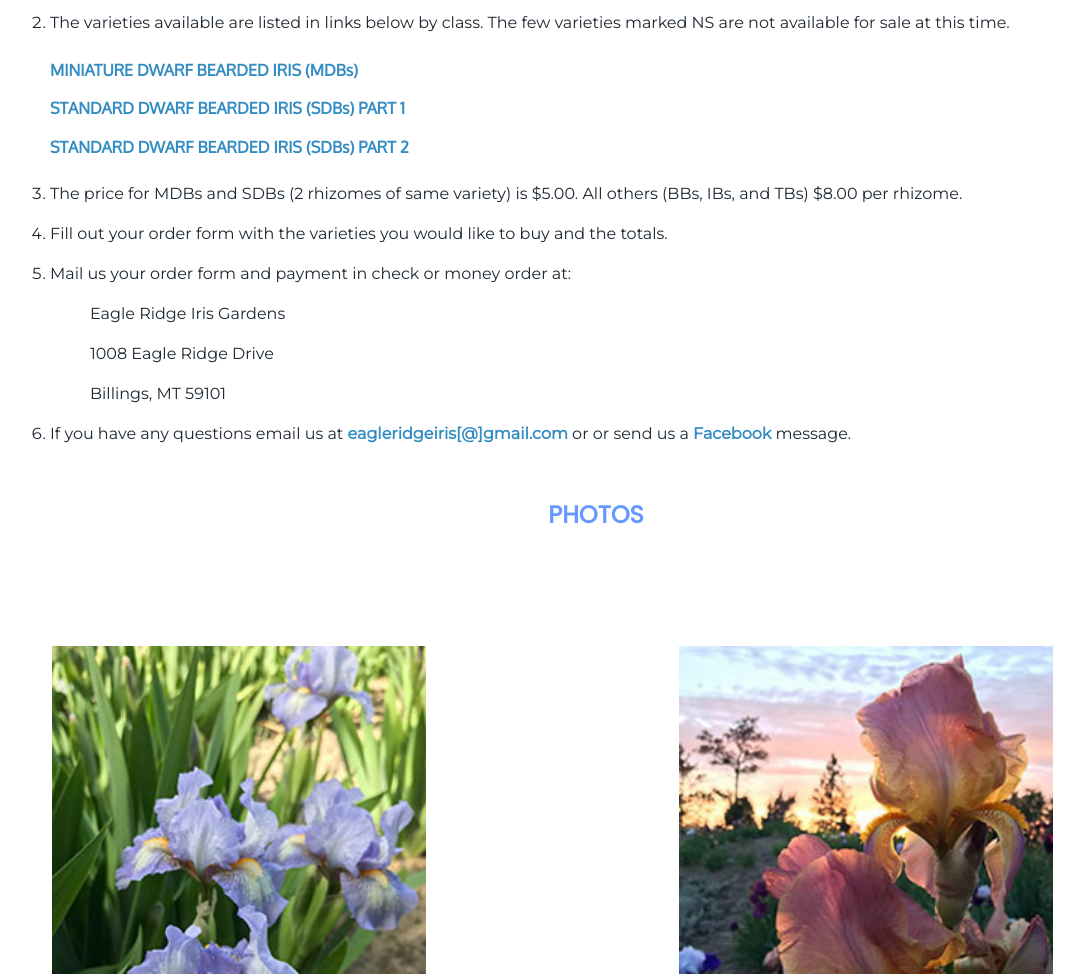
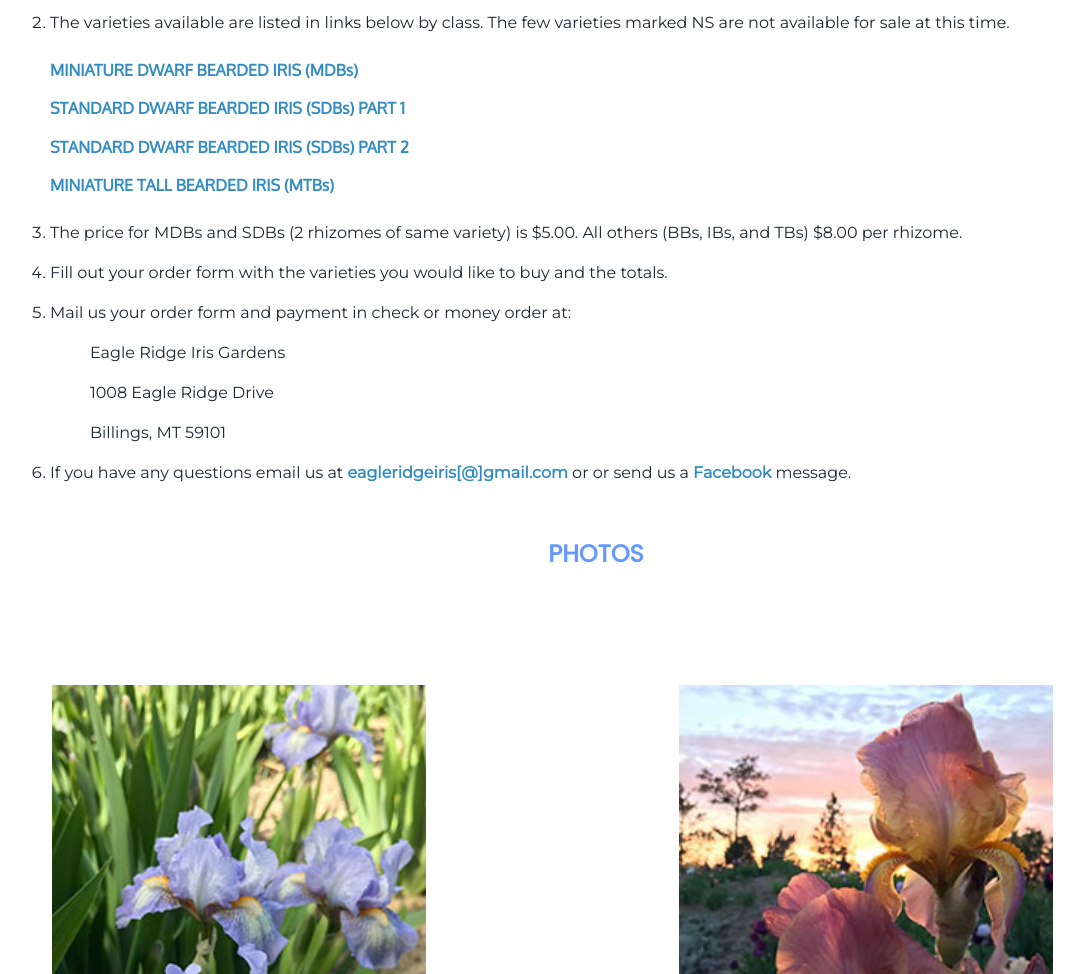
Before and after one commit to janroddy/eagle-ridge-iris, a plain HTML site: page index.html in a window 1280 px wide. Shown: the part 1478-2452 px from the top of the page, without its empty margins (44-1128 px from the left). Drawn offline with nearby package versions, Linux system fonts and the light colour scheme.

Commit message:
added MTBS.pdf and link

```diff
--- a/index.html
+++ b/index.html
@@ -62,6 +62,7 @@
                 <p><a id="order-link" href="mdbs.pdf" target="_blank" >MINIATURE DWARF BEARDED IRIS (MDBs) </a></p>
                 <p><a id="order-link" href="sdbs1.pdf" target="_blank" >STANDARD DWARF BEARDED IRIS (SDBs) PART 1</a></p>
                 <p><a id="order-link" href="sdbs2.pdf" target="_blank" >STANDARD DWARF BEARDED IRIS (SDBs) PART 2</a></p></li>
+                <p><a id="order-link" href="mtbs.pdf" target="_blank" >MINIATURE TALL BEARDED IRIS (MTBs) </a></p></li>
              <li>The price for MDBs and SDBs (2 rhizomes of same variety) is $5.00.  All others (BBs, IBs, and TBs) $8.00 per rhizome. </li>
              <li>Fill out your order form with the varieties you would like to buy and the totals. </li>
              <li>Mail us your order form and payment in check or money order at:
```
Also changed, not shown: 1 other file.
